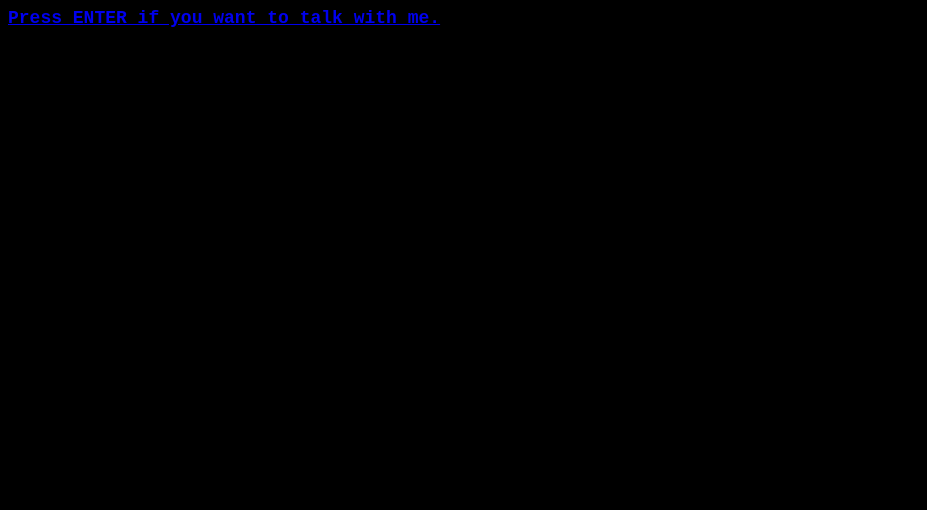
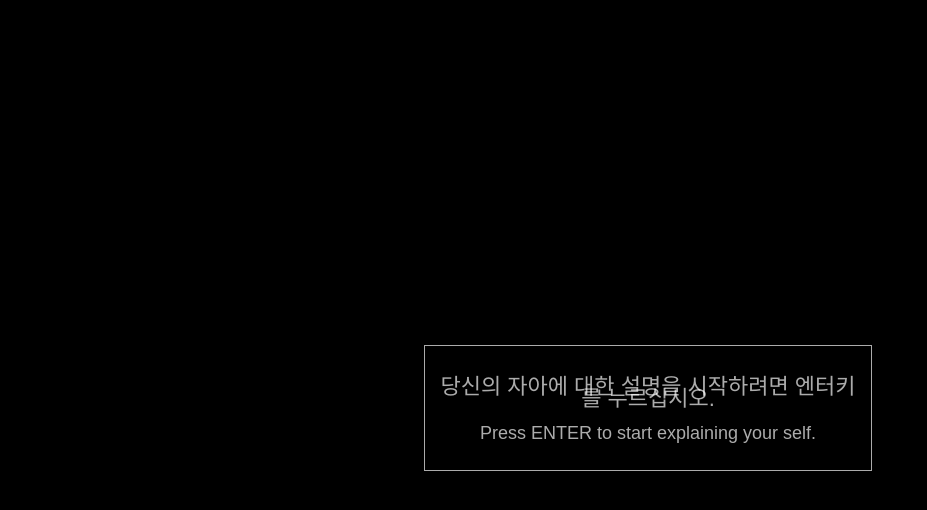
Before and after one commit to naeunkim-tech/DavinciProject, a plain HTML site: page start.html in a window 1280 px wide. Shown: the whole page, without its empty margins (0-927 px from the left). Drawn offline with Linux system fonts and the light colour scheme.

Commit message:
button design

```diff
--- a/start.html
+++ b/start.html
@@ -4,7 +4,12 @@
     <meta charset="utf-8">
     </head>
     <body>
-        <a href="#" id="start" onclick="location.href='index.html'">Press ENTER if you want to talk with me.</a>
+        <div id="start">
+            <button id="startButton" disabled>
+                <p id="buttonKo">당신의 자아에 대한 설명을 시작하려면 엔터키를 누르십시오.</p>
+                <p id="buttonEn">Press ENTER to start explaining your self.</p>
+            </button>
+        </div>
         <script type="text/javascript">
             //const start = document.getElementById("start");
             // ENTER 누르면 'start' link 강제 클릭, 'index.gtml'로 이동
@@ -15,45 +20,36 @@
     </body>
     <style>
         body {
-            color: rgb(255, 255, 255);
-            font-weight: bold;
+            background-color: rgb(0, 0, 0);
             font-size: 18px;
             font-family: "Courier New";
-            background: rgb(0, 0, 0);
+        }
+        #start {
+            width: 100%;
             height: 100vh;
+            position: absolute;
+            align-items: center;
+            justify-content: center;
+            display: flex;
         }
-        body::after {
-            content: "";
-            background-repeat: repeat-y;
-            opacity: 0.5;
-            top: 0;
-            left: 0;
-            bottom: 0;
-            right: 0;
-            position: absolute;
-            z-index: -1;
+        #startButton {
+            background-color: rgb(223, 223, 223);
+            color: rgb(0, 0, 0);
+            border: 1px solid rgb(223, 223, 223);
+            padding: 1%;
+            width: 35%;
+            line-height: 12px;
         }
-        span {
-            color: rgb(36, 17, 119);
+        #startButton:disabled {
+            background-color: rgb(0, 0, 0);
+            color: rgba(255, 255, 255, 0.676);
+            border: 1px solid rgb(255, 255, 255, 0.676);
         }
-        ::-webkit-input-placeholder {
-            color: rgb(0, 0, 0);
+        #ButtonKo {
+            font-size: 22px;
         }
-        #main {
-            position: fixed;
-            top: 40%;
-            right: 200px;
-            width: 400px;
-            border: 0px solid rgb(0, 0, 0);
-            padding: 40px;
-        }
-        #main div {
-            margin: 10px;
-        }
-        #input {
-            border: 0;
-            padding: 5px;
-            border: 1px solid rgb(255, 255, 255);
+        #ButtonEn {
+            font-size: 18px;
         }
     </style>
 </html>
```
